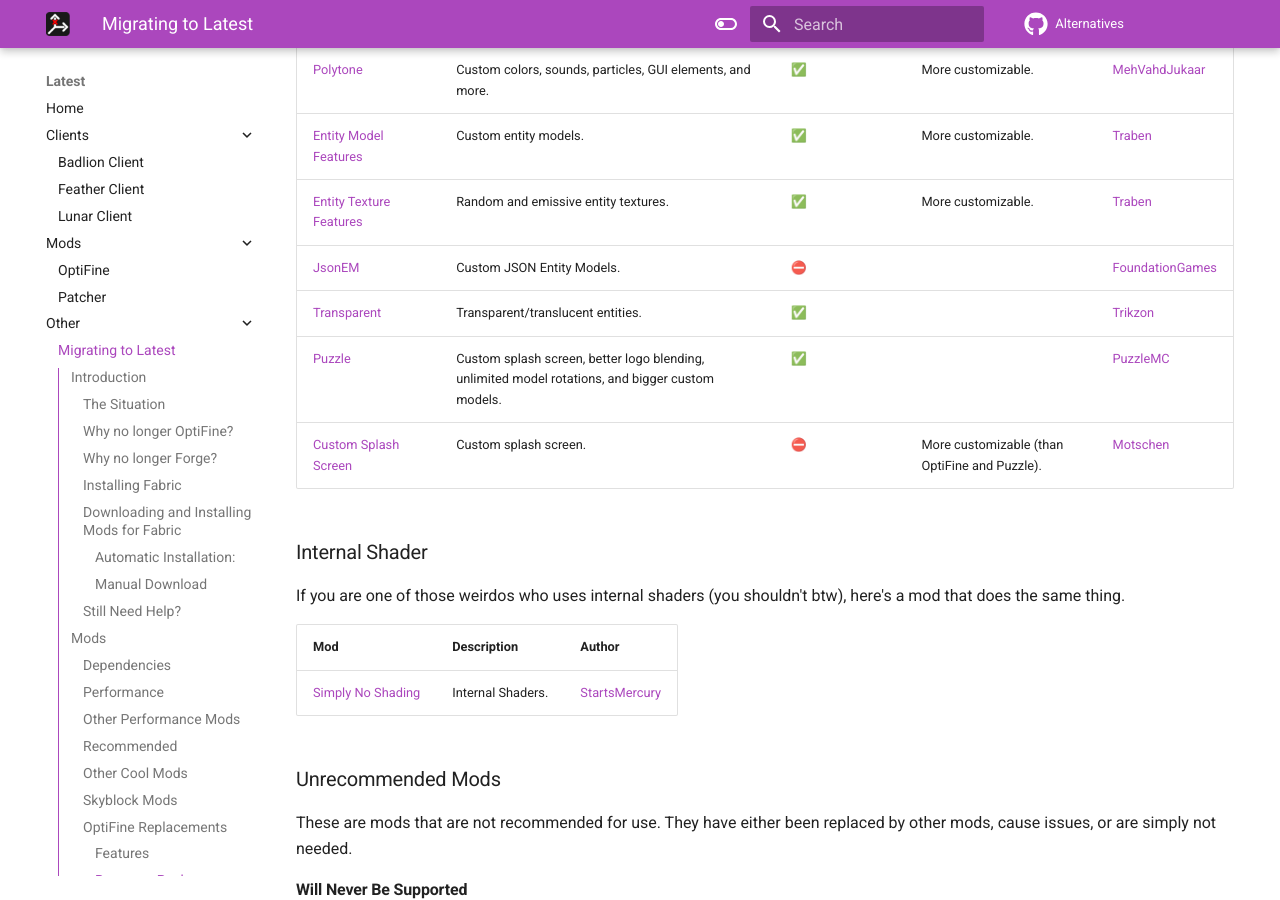
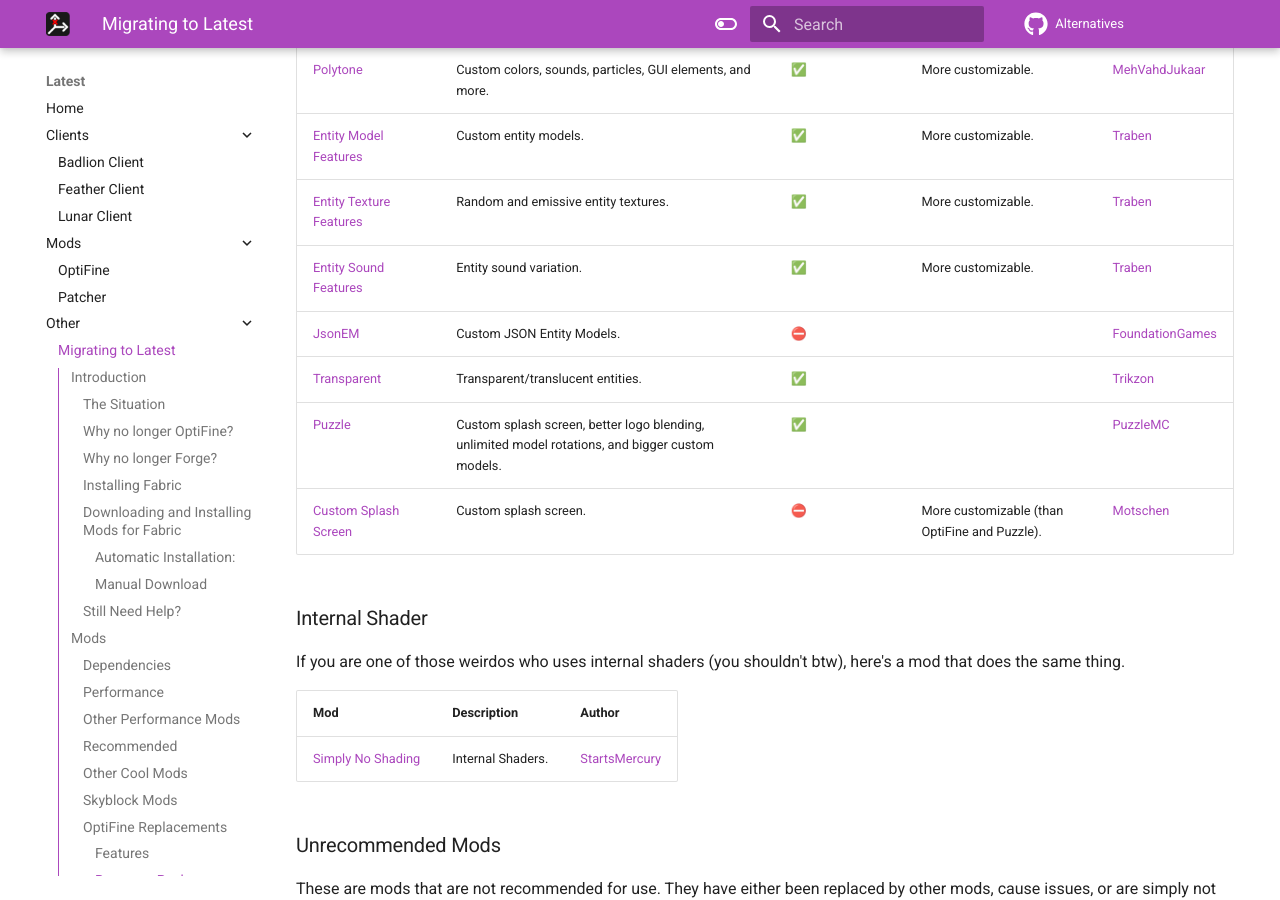
Before and after one commit to MicrocontrollersDev/Alternatives, an MkDocs documentation site: the page built from docs/latest/migrating.md, in a window 1280 px wide and 900 px high, scrolled down 14308 px. Built offline with MkDocs 1.6.1 and Material for MkDocs 9.7.7, drawn with Linux system fonts in a browser that asks for light colours; comment, search, counter and statistics services are not loaded.

Commit message:
add entity sound features, traben gh page

```diff
--- a/docs/latest/migrating.md
+++ b/docs/latest/migrating.md
@@ -256,8 +256,9 @@
 | [Translucency Fix](https://modrinth.com/mod/translucencyfix) | Fixes semitranslucent textures. | 🚧 | Not sure if OptiFine even does this. | [ruvaldk](https://github.com/ruvaldak) |
 | [CIT Resewn](https://modrinth.com/mod/cit-resewn) (No 1.21 Yet)| Custom item textures. | ✅ | | [SHsuperCM](https://github.com/SHsuperCM) |
 | [Polytone](https://modrinth.com/mod/polytone) | Custom colors, sounds, particles, GUI elements, and more. | ✅ | More customizable. | [MehVahdJukaar](https://github.com/MehVahdJukaar)  |
-| [Entity Model Features](https://modrinth.com/mod/entity-model-features) | Custom entity models. | ✅ | More customizable. | [Traben](https://github.com/btrab1) |
-| [Entity Texture Features](https://modrinth.com/mod/entitytexturefeatures) | Random and emissive entity textures.| ✅ | More customizable. | [Traben](https://github.com/btrab1) |
+| [Entity Model Features](https://modrinth.com/mod/entity-model-features) | Custom entity models. | ✅ | More customizable. | [Traben](https://github.com/Traben-0) |
+| [Entity Texture Features](https://modrinth.com/mod/entitytexturefeatures) | Random and emissive entity textures. | ✅ | More customizable. | [Traben](https://github.com/Traben-0) |
+| [Entity Sound Features](https://modrinth.com/mod/esf) | Entity sound variation. | ✅ | More customizable. | [Traben](https://github.com/Traben-0) |
 | [JsonEM](https://modrinth.com/mod/jsonem) | Custom JSON Entity Models. | ⛔ | | [FoundationGames](https://github.com/FoundationGames) |
 | [Transparent](https://modrinth.com/mod/transparent) | Transparent/translucent entities. | ✅ | | [Trikzon](https://github.com/Trikzon) |
 | [Puzzle](https://modrinth.com/mod/puzzle) | Custom splash screen, better logo blending, unlimited model rotations, and bigger custom models. | ✅ | | [PuzzleMC](https://github.com/PuzzleMC) |
```
